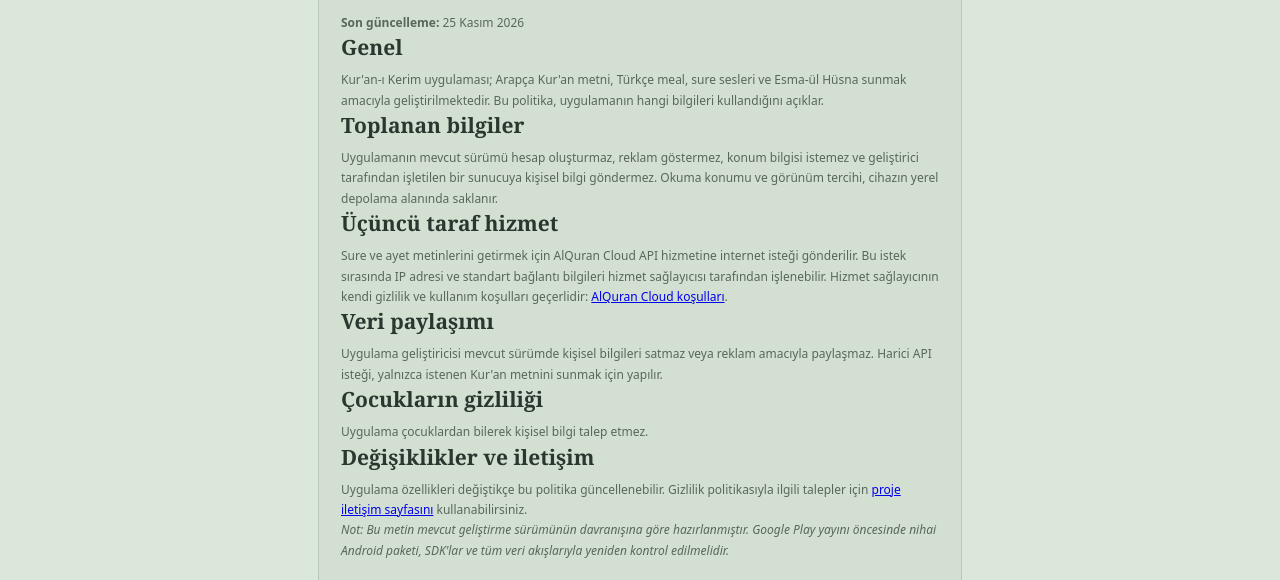
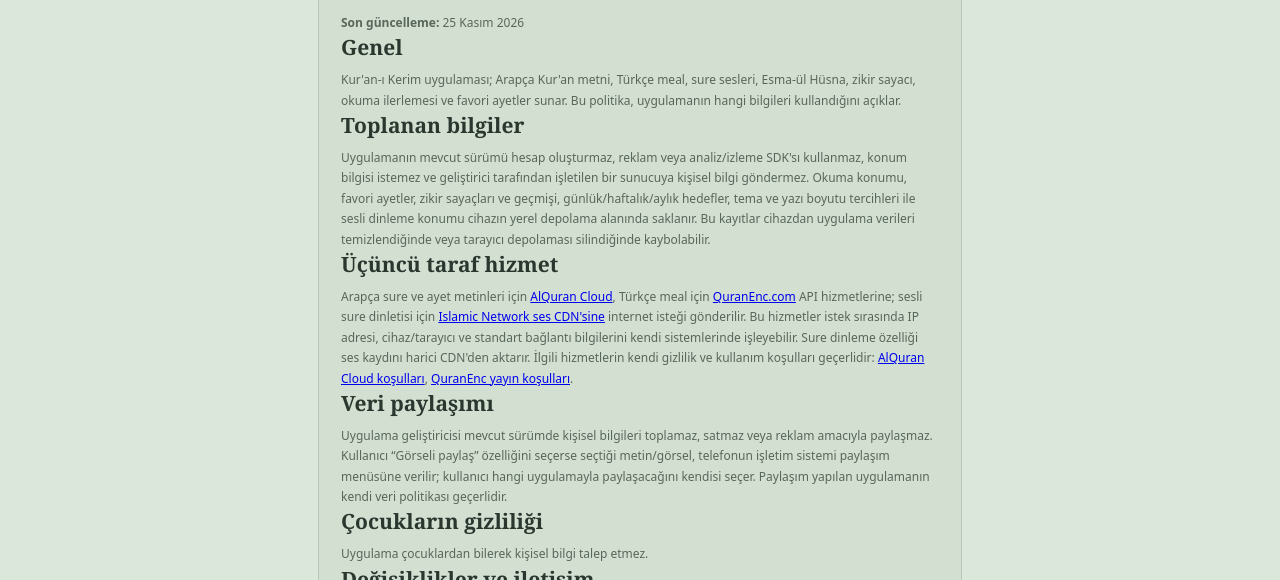
Before and after one commit to msonnefesim-pixel/Mhmtsvk, a plain HTML site: page privacy.html in a window 1280 px wide. Shown: the part 220-800 px from the top of the page. Drawn offline with Linux system fonts and the light colour scheme.

Commit message:
Update privacy policy for all external providers and local data

```diff
--- a/privacy.html
+++ b/privacy.html
@@ -2,10 +2,10 @@
 <html lang="tr"><head><meta charset="utf-8"><meta name="viewport" content="width=device-width,initial-scale=1"><meta name="theme-color" content="#123c32"><title>Gizlilik Politikası · Kur'an-ı Kerim</title><link rel="stylesheet" href="styles.css"></head>
 <body><header class="topbar"><div class="brand-mark">۞</div><div><div class="eyebrow">KUR'AN-I KERİM</div><div class="brand-name">Gizlilik Politikası</div></div></header>
 <main><article class="empty-state" style="text-align:left"><h1>Gizlilik Politikası</h1><p><strong>Son güncelleme:</strong> 25 Kasım 2026</p>
-<h2>Genel</h2><p>Kur'an-ı Kerim uygulaması; Arapça Kur'an metni, Türkçe meal, sure sesleri ve Esma-ül Hüsna sunmak amacıyla geliştirilmektedir. Bu politika, uygulamanın hangi bilgileri kullandığını açıklar.</p>
-<h2>Toplanan bilgiler</h2><p>Uygulamanın mevcut sürümü hesap oluşturmaz, reklam göstermez, konum bilgisi istemez ve geliştirici tarafından işletilen bir sunucuya kişisel bilgi göndermez. Okuma konumu ve görünüm tercihi, cihazın yerel depolama alanında saklanır.</p>
-<h2>Üçüncü taraf hizmet</h2><p>Sure ve ayet metinlerini getirmek için AlQuran Cloud API hizmetine internet isteği gönderilir. Bu istek sırasında IP adresi ve standart bağlantı bilgileri hizmet sağlayıcısı tarafından işlenebilir. Hizmet sağlayıcının kendi gizlilik ve kullanım koşulları geçerlidir: <a href="https://alquran.cloud/terms-and-conditions">AlQuran Cloud koşulları</a>.</p>
-<h2>Veri paylaşımı</h2><p>Uygulama geliştiricisi mevcut sürümde kişisel bilgileri satmaz veya reklam amacıyla paylaşmaz. Harici API isteği, yalnızca istenen Kur'an metnini sunmak için yapılır.</p>
+<h2>Genel</h2><p>Kur'an-ı Kerim uygulaması; Arapça Kur'an metni, Türkçe meal, sure sesleri, Esma-ül Hüsna, zikir sayacı, okuma ilerlemesi ve favori ayetler sunar. Bu politika, uygulamanın hangi bilgileri kullandığını açıklar.</p>
+<h2>Toplanan bilgiler</h2><p>Uygulamanın mevcut sürümü hesap oluşturmaz, reklam veya analiz/izleme SDK'sı kullanmaz, konum bilgisi istemez ve geliştirici tarafından işletilen bir sunucuya kişisel bilgi göndermez. Okuma konumu, favori ayetler, zikir sayaçları ve geçmişi, günlük/haftalık/aylık hedefler, tema ve yazı boyutu tercihleri ile sesli dinleme konumu cihazın yerel depolama alanında saklanır. Bu kayıtlar cihazdan uygulama verileri temizlendiğinde veya tarayıcı depolaması silindiğinde kaybolabilir.</p>
+<h2>Üçüncü taraf hizmet</h2><p>Arapça sure ve ayet metinleri için <a href="https://alquran.cloud/">AlQuran Cloud</a>, Türkçe meal için <a href="https://quranenc.com/">QuranEnc.com</a> API hizmetlerine; sesli sure dinletisi için <a href="https://cdn.islamic.network/">Islamic Network ses CDN'sine</a> internet isteği gönderilir. Bu hizmetler istek sırasında IP adresi, cihaz/tarayıcı ve standart bağlantı bilgilerini kendi sistemlerinde işleyebilir. Sure dinleme özelliği ses kaydını harici CDN'den aktarır. İlgili hizmetlerin kendi gizlilik ve kullanım koşulları geçerlidir: <a href="https://alquran.cloud/terms-and-conditions">AlQuran Cloud koşulları</a>, <a href="https://quranenc.com/en/home/about/conditions">QuranEnc yayın koşulları</a>.</p>
+<h2>Veri paylaşımı</h2><p>Uygulama geliştiricisi mevcut sürümde kişisel bilgileri toplamaz, satmaz veya reklam amacıyla paylaşmaz. Kullanıcı “Görseli paylaş” özelliğini seçerse seçtiği metin/görsel, telefonun işletim sistemi paylaşım menüsüne verilir; kullanıcı hangi uygulamayla paylaşacağını kendisi seçer. Paylaşım yapılan uygulamanın kendi veri politikası geçerlidir.</p>
 <h2>Çocukların gizliliği</h2><p>Uygulama çocuklardan bilerek kişisel bilgi talep etmez.</p>
 <h2>Değişiklikler ve iletişim</h2><p>Uygulama özellikleri değiştikçe bu politika güncellenebilir. Gizlilik politikasıyla ilgili talepler için <a href="https://github.com/msonnefesim-pixel/Mhmtsvk/issues">proje iletişim sayfasını</a> kullanabilirsiniz.</p>
-<p><em>Not: Bu metin mevcut geliştirme sürümünün davranışına göre hazırlanmıştır. Google Play yayını öncesinde nihai Android paketi, SDK'lar ve tüm veri akışlarıyla yeniden kontrol edilmelidir.</em></p></article></main></body></html>
+<p><em>Not: Bu metin web/PWA sürümünün görünen kod davranışına göre hazırlanmıştır. Google Play yayını öncesinde nihai Android paketi, WebView/yerel köprüler, SDK'lar, reklamlar ve tüm veri akışlarıyla yeniden kontrol edilmeli; Google Play Veri Güvenliği formu gerçek paket davranışıyla birebir eşleştirilmelidir.</em></p></article></main></body></html>
```
